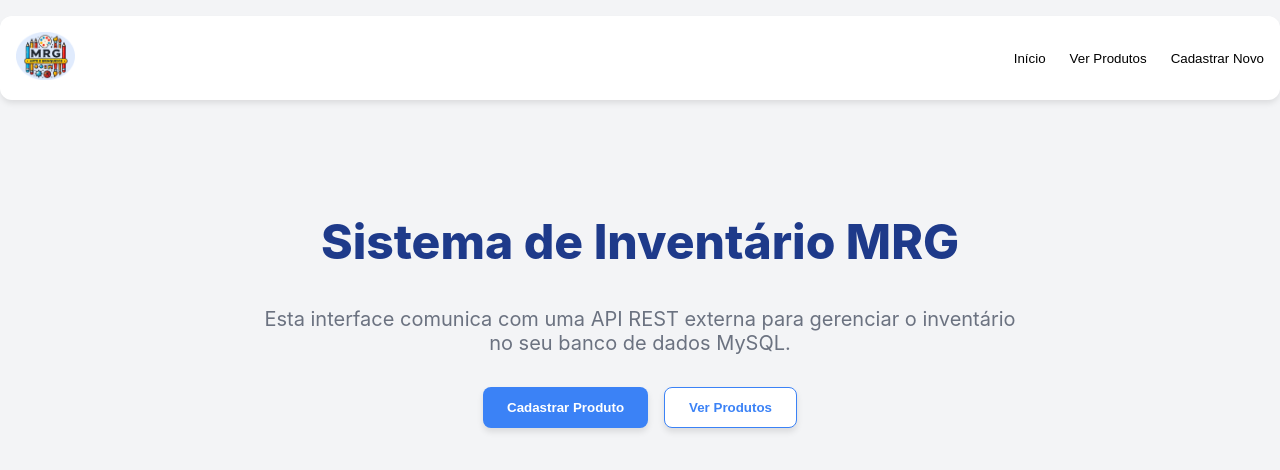
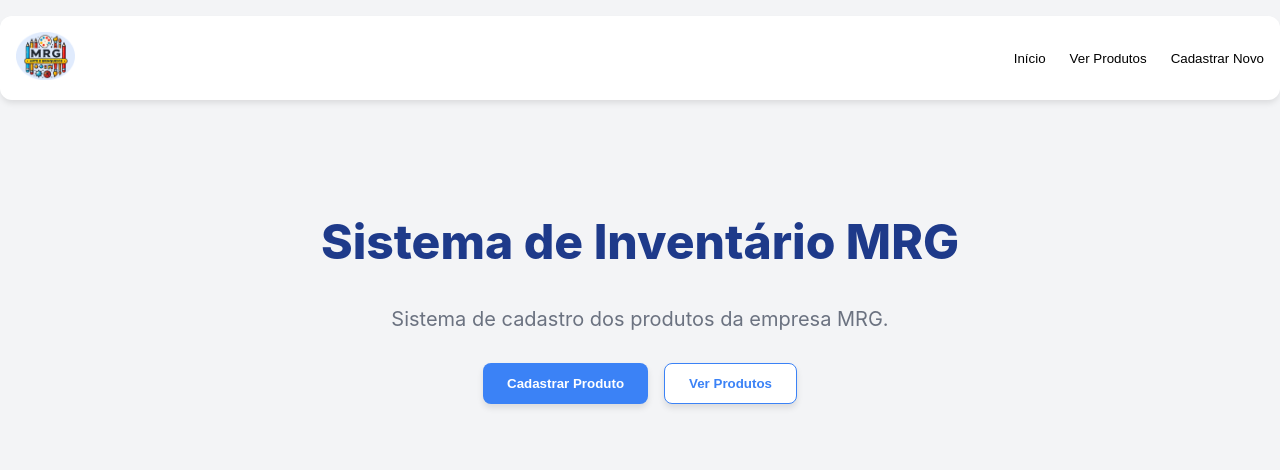
Before and after one commit to oliweira/front_mrg, a React (Vite) app: page / in a window 1280 px wide. Shown: the top 470 px of the page. Built offline with nearby package versions, Linux system fonts and the light colour scheme.

Commit message:
mudança

```diff
--- a/src/App.jsx
+++ b/src/App.jsx
@@ -43,7 +43,7 @@
       </h1>
       {/* CLASSE CSS PURA: hero-subtitle */}
       <p className="hero-subtitle">
-        Esta interface comunica com uma API REST externa para gerenciar o inventário no seu banco de dados MySQL.
+        Sistema de cadastro dos produtos da empresa MRG.
       </p>
       {/* CLASSE CSS PURA: hero-actions */}
       <div className="hero-actions">
```
